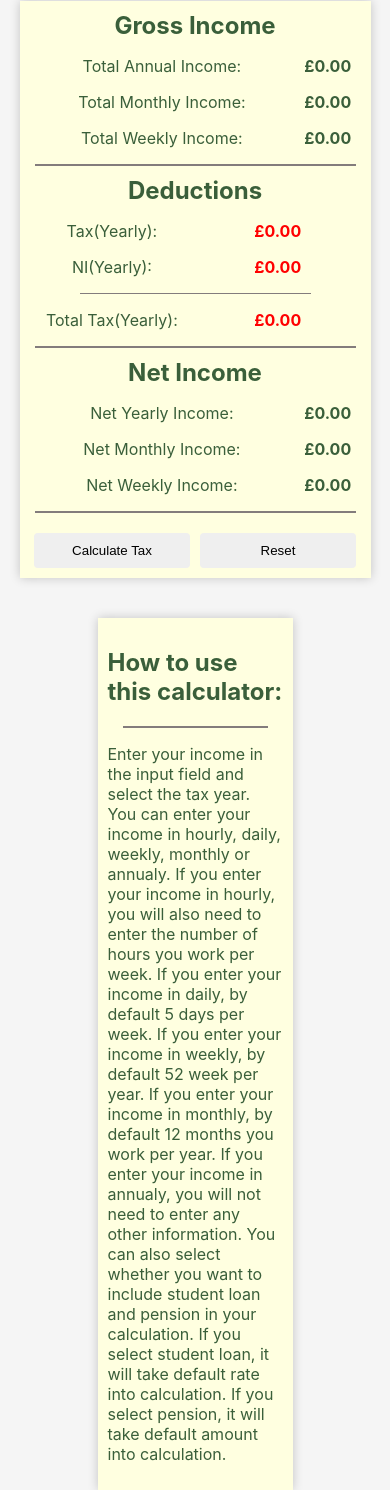
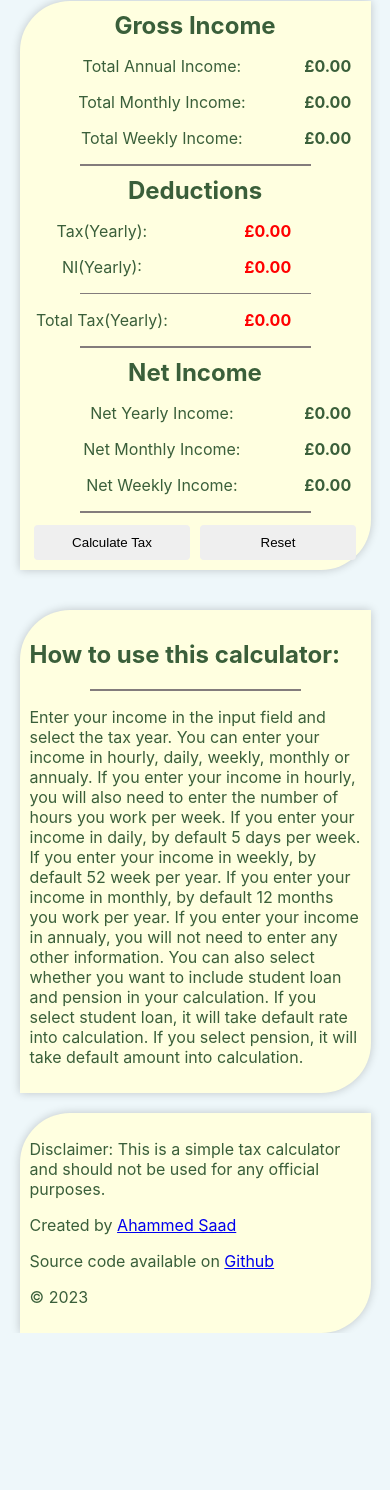
Before and after one commit to asaad227/taxCalculator, a React app: page / in a window 390 px wide. Shown: the part 508-1998 px from the top of the page. After the commit the page ends 1841 px from the top, so only its background shows below. Built offline with nearby package versions, Linux system fonts and the light colour scheme.

Commit message:
bg update and update more css work in progress

```diff
--- a/src/Form/index.css
+++ b/src/Form/index.css
@@ -4,6 +4,8 @@ form{
     box-sizing: border-box;
     box-shadow: 0 0 10px rgba(0,0,0,0.2);
     background-color: #ffffe0;
+    border-top-left-radius: 50px;
+    border-bottom-right-radius: 50px;
 }
 
 form input[type="submit"] {
--- a/src/TotalTax/index.css
+++ b/src/TotalTax/index.css
@@ -13,6 +13,8 @@
     box-sizing: border-box;
     box-shadow: 0 0 10px rgba(0,0,0,0.2);
     background-color: #ffffe0;
+    border-top-left-radius: 50px;
+    border-bottom-right-radius: 50px;
   }
 
   .main h1{
@@ -33,7 +35,6 @@
     font-size: 0.5em;
   }
   .result{
-
     text-align: center;
     align-items: center;
     width: 50vw;
@@ -41,6 +42,8 @@
     box-sizing: border-box;
     box-shadow: 0 0 10px rgba(0,0,0,0.2);
     background-color: #ffffe0;
+    border-top-left-radius: 50px;
+    border-bottom-right-radius: 50px;
   }
   p span {
   font-weight: bold;
@@ -116,4 +119,18 @@ margin: 0 50px;
     border-bottom: 1px solid #837c7c;
     margin: 2px 60px;
    }
+    .divider{
+      border-bottom: 2px solid #837c7c;
+      margin: 2px 60px;
+    }
+    .total-tax{
+      color: red;
+    margin: 0 60px;
+    }
+    aside{
+      width: 90vw;
+    }
+    footer{
+      width: 90vw;
+    }
 }
--- a/src/TotalTax/index.js
+++ b/src/TotalTax/index.js
@@ -111,7 +111,7 @@ function handleReset(event){
   return (
     <div>
     <div className='main'>
-        <h1>England Personal Tax Calculator</h1>
+        <h1>UK Personal tax calculator (England):</h1>
         <Form year={year} setYear={setYear} isLoan={isLoan} setIsLoan={setIsLoan} isPension={isPension} setIsPension={setIsPension}
         handleSubmit={handleSubmit} isDaily={isDaily}
          isWeekly={isWeekly} isMonthly={isMonthly} isAnnual={isAnnual}
@@ -166,6 +166,9 @@ function handleReset(event){
         </aside>
         <footer>
             <p>Disclaimer: This is a simple tax calculator and should not be used for any official purposes.</p>
+            <p>Created by <a href='https://www.linkedin.com/in/ahammed-saad-5341b3231/'>Ahammed Saad</a></p>
+            <p>Source code available on <a href="https://github.com/asaad227/taxCalculator.git">Github</a></p>
+            <p>© 2023</p>
 
         </footer>
     </div>
--- a/src/index.css
+++ b/src/index.css
@@ -1,8 +1,10 @@
 body {
+  width: 100vw;
+  height: 100vh;
   margin: 0;
   padding: 0;
   box-sizing: border-box;
-  background-color: #f5f5f5;
+  background-color: #eef7fa;
   color: #3a5f3a;
   font-family: -apple-system, BlinkMacSystemFont, 'Segoe UI', 'Roboto', 'Oxygen',
     'Ubuntu', 'Cantarell', 'Fira Sans', 'Droid Sans', 'Helvetica Neue',
```
Also changed, not shown: README.md (deleted).
